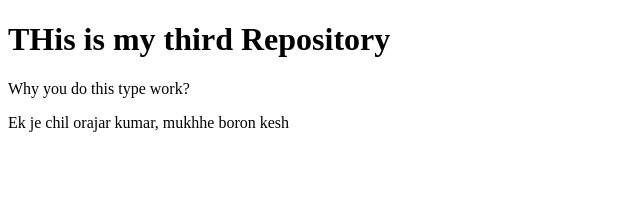
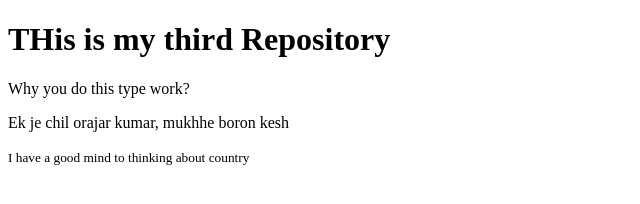
Before and after one commit to alizubairr/my-thard-repo, a plain HTML site: page index.html in a window 1280 px wide. Shown: the whole page, without its empty margins (0-640 px from the left). Drawn offline with Linux system fonts and the light colour scheme.

Commit message:
added a small text

```diff
--- a/index.html
+++ b/index.html
@@ -10,5 +10,6 @@
     <h1>THis is my third Repository</h1>
     <p>Why you do this type work?</p>
     <p>Ek je chil orajar kumar, mukhhe boron kesh</p>
+    <small>I have a good mind to thinking about country</small>
 </body>
 </html>
```
